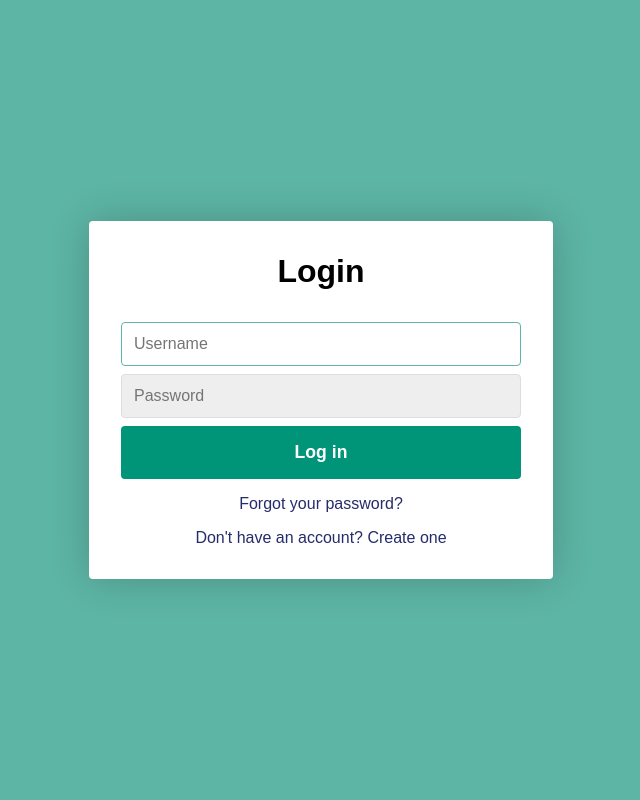
After one commit to BillPapadopoulos/Web-project, a PHP site: the page made by Login-Sign up Form.php in a window 1280 px wide. The commit adds this page. Shown: the whole page, without its empty margins (319-959 px from the left). Run offline with PHP 8.4, Linux system fonts and the light colour scheme.

Commit message:
Add files via upload

```diff
--- a/Login Sign up.css
+++ b/Login Sign up.css
@@ -67,7 +67,19 @@ color:var(--color-success);
 }
 
 .form__input-group{
-  margin-bottom: 1rem;
+  margin-bottom: 0.5rem;
+}
+
+.form__input-group p{
+  margin-top: 0.5rem;
+  margin-bottom: 0.5rem;
+  color: #ac0e0e;
+  visibility: hidden;
+  font-size: 0.9rem;
+}
+
+.error p{
+  visibility: visible;
 }
 
 .form__input{
@@ -115,6 +127,8 @@ border-color:var(var(--color-error));
   color: var(--color-error);
 }
 
+
+
 .form__input-error-message2{
   margin-top: 0.5rem;
   font-size: 0.85rem;
--- a/Login Sign up.js
+++ b/Login Sign up.js
@@ -29,6 +29,8 @@ function clearMatchingError(inputElement) {
 document.addEventListener("DOMContentLoaded", () => {
   const loginForm = document.querySelector("#login");
   const createAccountForm = document.querySelector("#createAccount");
+  const username = document.getElementById("signupUsername");
+  const email = document.getElementById("email");
   const password = document.getElementById("signupPassword");
   const password2= document.getElementById("signupPassword2");
 
@@ -44,13 +46,55 @@ document.addEventListener("DOMContentLoaded", () => {
     createAccountForm.classList.add("form--hidden");
   });
 
-  loginForm.addEventListener("submit", e => {
+  /*loginForm.addEventListener("submit", e => {
     e.preventDefault();
 
     //AJAX OR NODE CONNECTION
 
     setFormMessage(loginForm, "error", "Invalid username/password combination");
+  });*/
+
+  createAccountForm.addEventListener("submit", e=> {
+
+
+
+   if(username.value.trim()!='' && email.value.trim()!='' && password.value.trim()!='' && password2.value.trim()!='' ){
+
+    validateForm();
+     }
+    else{
+      e.preventDefault();
+      validateForm();
+
+    }
+
+
+
   });
+
+  function validateForm(){
+
+    if(username.value.trim()==''){
+      setError(username,'Name cannot be empty');
+    }
+    if(username.value.trim()==''){
+      setError(email,'Email cannot be empty');
+    }
+   if(username.value.trim()==''){
+      setError(password,'Password cannot be empty');
+    }
+    if(username.value.trim()==''){
+      setError(password2,'Confirmation password cannot be empty');
+    }
+  }
+
+  function setError(element, errorMessage){
+    const parent = element.parentElement;
+    parent.classList.add('error');
+    const paragraph = parent.querySelector('p');
+    paragraph.textContent = errorMessage;
+  }
+
 
   document.querySelectorAll(".form__input").forEach(inputElement => {
       inputElement.addEventListener("blur", e => {
--- /dev/null
+++ b/Login-Sign up Form.php
@@ -0,0 +1,82 @@
+<!DOCTYPE html>
+<html>
+
+  <head>
+    <meta name="viewport" content="width=device-width, initial-scale=1.0">
+    <meta charset="utf-8">
+    <title>Login / Sign up Form</title>
+    <link rel="stylesheet" href="Login Sign up.css">
+  </head>
+
+  <body>
+
+    <div class="container">
+      <form class="form" action="login.php" method="post" id="login">
+        <h1 class="form__title">Login</h1>
+        <div
+        <?php if (isset($name_error)): ?>
+          class="form__message form__message--error"
+        <?php endif ?>
+        >
+          <?php if (isset($name_error)): ?>
+            <span><?php echo $name_error; ?></span>
+          <?php endif ?>
+        </div>
+        <div class="form__input-group">
+          <input type="text" id="loginUsername" class="form__input" autofocus placeholder="Username" name="loginUsername">
+          <div class="form__input-error-message"></div>
+        </div>
+        <div class="form__input-group">
+          <input type="password" id="loginPassword" class="form__input" autofocus placeholder="Password" name="loginPassword">
+          <div class="form__input-error-message"></div>
+        </div>
+        <button class="form__button" type="submit" name="login" value="login">Log in</button>
+        <p class="form__text">
+          <a href="#" class="form__link">Forgot your password?</a>
+        </p>
+
+        <p class="form__text">
+          <a  class="form__link" href="./" id="linkCreateAccount">Don't have an account? Create one</a>
+        </p>
+      </form>
+
+      <form class="form form--hidden" action="sign up.php" method="post"  id="createAccount">
+        <h1 class="form__title">Create Account</h1>
+        <div class="form__message form__message--error"></div>
+        <div class="error-text"></div>
+        <div class="form__input-group">
+          <input type="text" id="signupUsername" class="form__input" autofocus placeholder="Username" name="signupUsername">
+          <div class="form__input-error-message"></div>
+          <p>Error message</p>
+        </div>
+        <div class="form__input-group">
+          <input type="text" id="email" class="form__input" autofocus placeholder="Email Address" name="email">
+          <div class="form__input-error-message"></div>
+          <p>Error message</p>
+        </div>
+        <div class="form__input-group">
+          <input type="password" id="signupPassword" class="form__input" autofocus placeholder="Password" name="signupPassword">
+          <div class="form__input-error-message"></div>
+          <p>Error message</p>
+        </div>
+        <div class="form__input-group">
+          <input type="password" id="signupPassword2" class="form__input2" autofocus placeholder="Confirm password">
+          <div class="form__input-error-message2"></div>
+          <p>Error message</p>
+        </div>
+        <button class="form__button" type="submit" name="register" value="register">Sign up</button>
+
+        <p class="form__text">
+          <a  class="form__link" href="./" id="linkLogin">Already have an account? Sign in</a>
+        </p>
+      </form>
+
+   </div>
+
+   <script src="Login Sign up.js"> </script>
+
+
+
+
+  </body>
+</html>
```
Also changed, not shown: login.php (added, +42 -0 lines).
